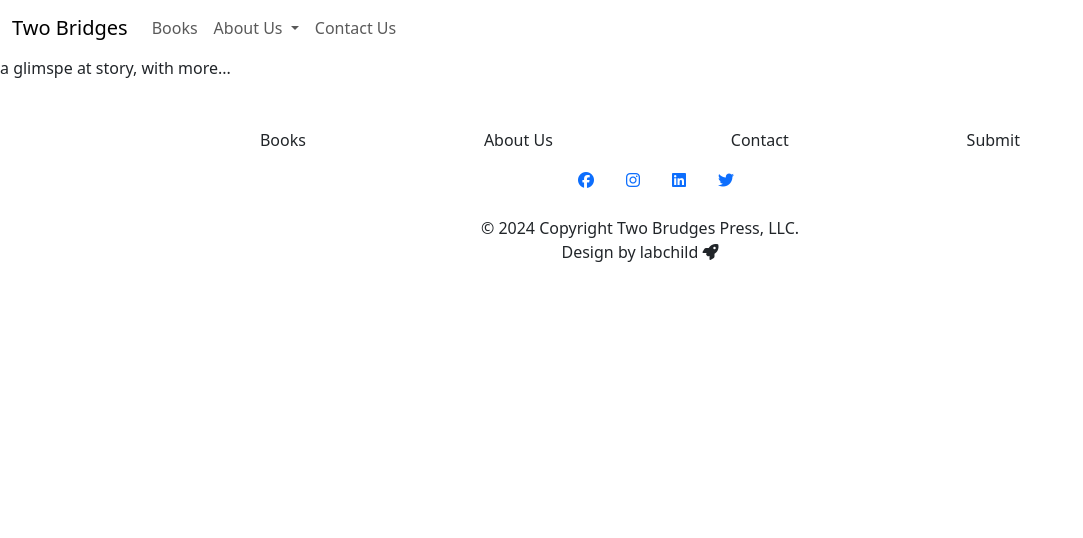
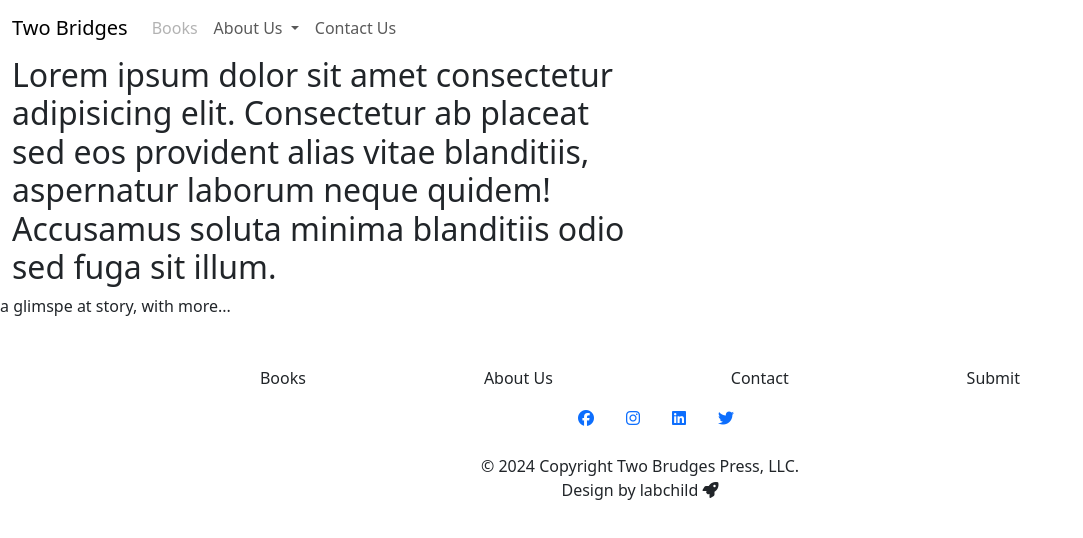
Before and after one commit to labchild/two-bridges, a plain HTML site: page index.html in a window 1280 px wide. Shown: the whole page, without its empty margins (0-1083 px from the left). Drawn offline with nearby package versions, Linux system fonts and the light colour scheme.

Commit message:
added some homepage content

```diff
--- a/index.html
+++ b/index.html
@@ -19,7 +19,7 @@
       referrerpolicy="no-referrer"
     />
     <!-- my styles -->
-    <link rel="stylesheet" href="./index.css">
+    <link rel="stylesheet" href="./assets/index.css">
     <title>Two Bridges Press</title>
   </head>
   <body>
@@ -41,7 +41,7 @@
           <div class="collapse navbar-collapse" id="navbarSupportedContent">
             <ul class="navbar-nav me-auto mb-2 mb-lg-0">
               <li class="nav-item">
-                <a class="nav-link" href="#">Books</a>
+                <a class="nav-link disabled" href="#" aria-disabled="true">Books</a>
               </li>
               <li class="nav-item dropdown">
                 <a
@@ -68,7 +68,12 @@
     </header>
 
     <main class="home">
-      <div class="hero"></div>
+      <div class="hero container-fluid">
+        <div class="hero-content row">
+          <h2 class="hero-text col-sm">Lorem ipsum dolor sit amet consectetur adipisicing elit. Consectetur ab placeat sed eos provident alias vitae blanditiis, aspernatur laborum neque quidem! Accusamus soluta minima blanditiis odio sed fuga sit illum.</h2>
+          <div class="hero-img rounded p-2 col-sm"><img></div>
+        </div>
+      </div>
 
       <section class="featured"></section>
 
```
Also changed, not shown: about.html (+1 -1 lines), assets/index.css (renamed from index.css).
